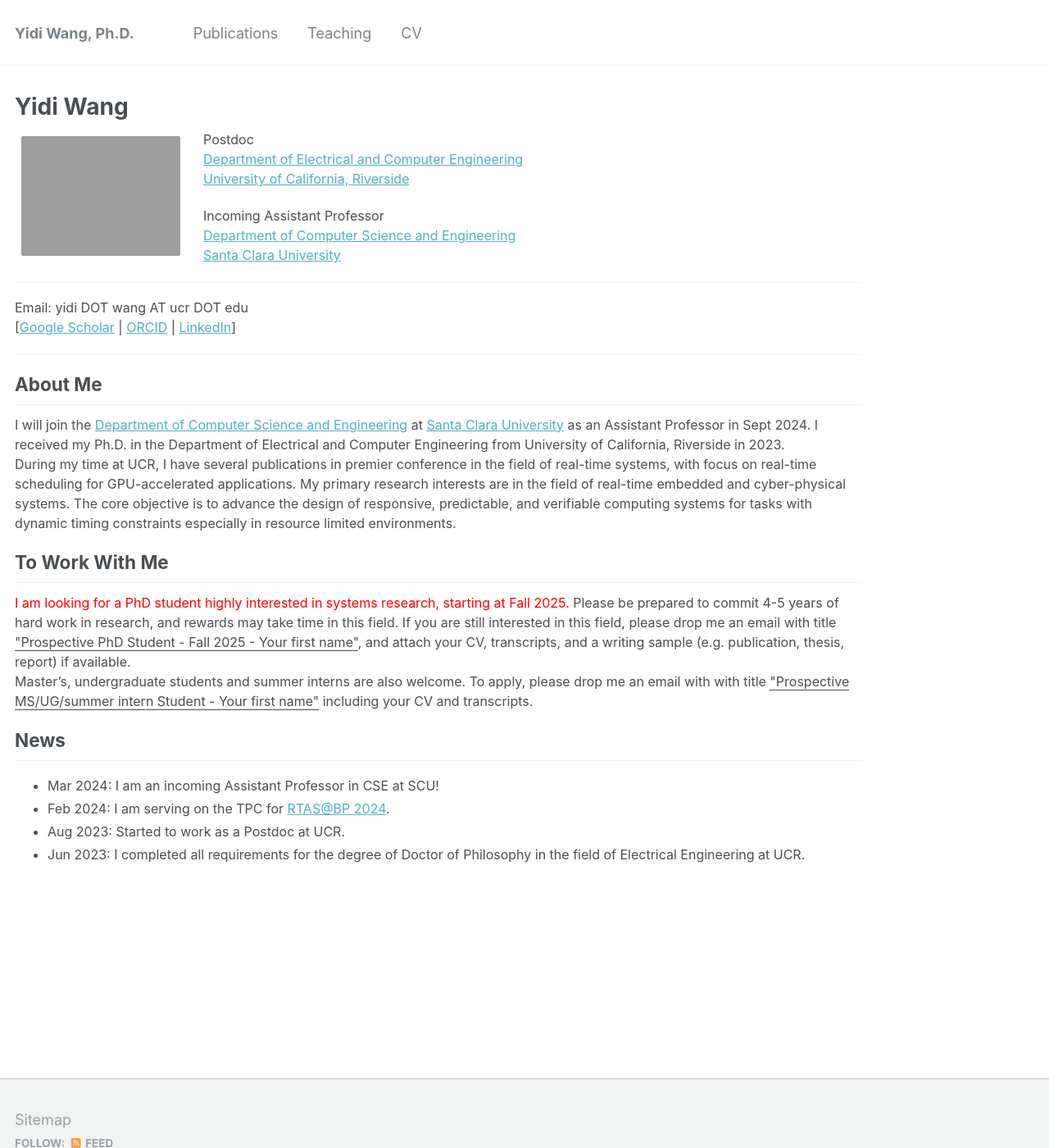
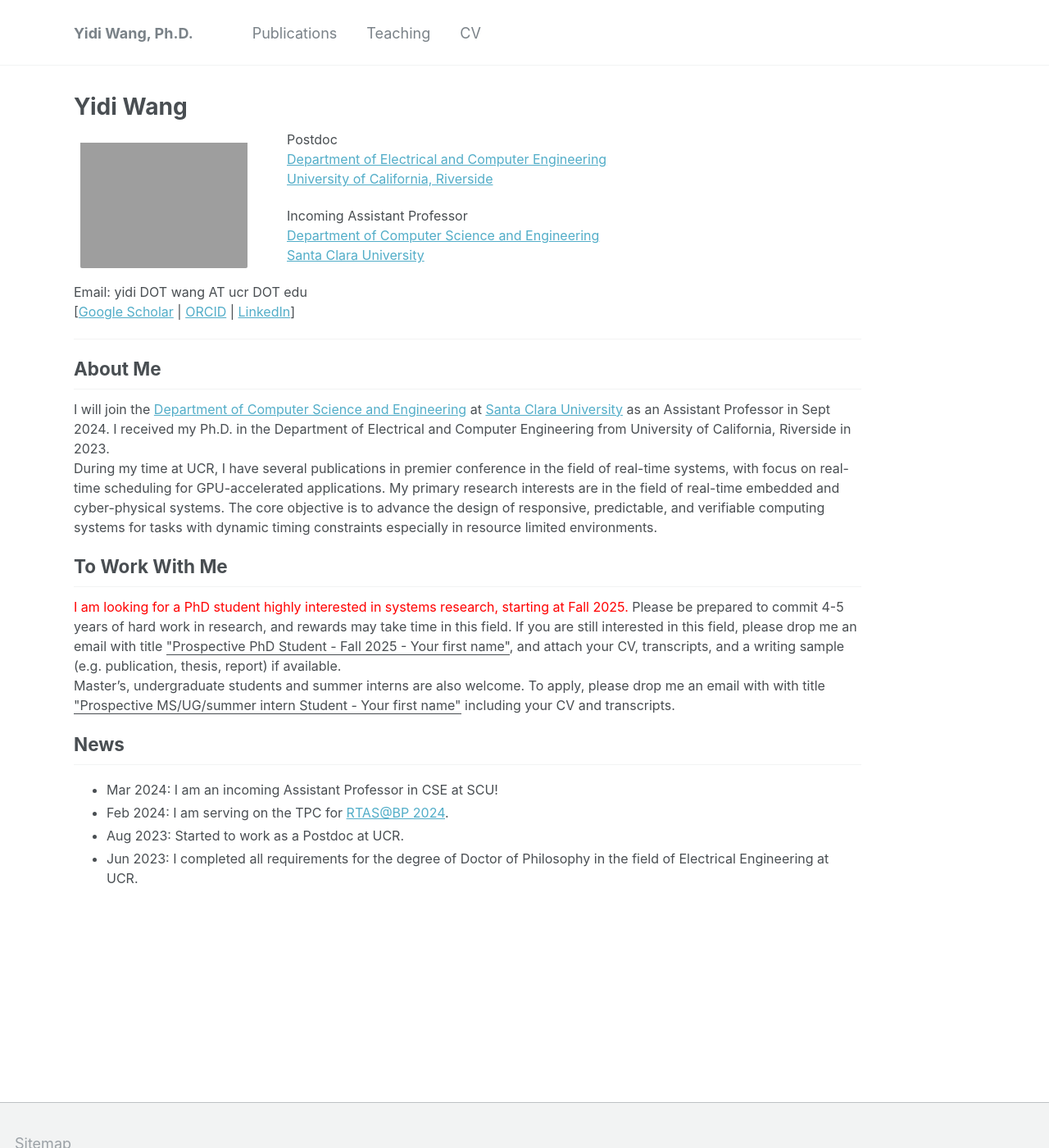
Before and after one commit to yidiwang21/yidiwang21.github.io, a Jekyll site: the page built from _pages/about.md, in a window 1280 px wide and 1400 px high. Shown: the whole window at 82% size. Built offline with Jekyll 4.4.1, drawn with Linux system fonts in a browser that asks for light colours.

Commit message:
minor fix for image and contact alignment

```diff
--- a/_pages/about.md
+++ b/_pages/about.md
@@ -7,7 +7,7 @@ redirect_from:
   - /about.html
 ---
 
-<img align="left" src="https://yidiwang21.github.io/images/IMG_4442.png" alt="Photo" style="width: 210px; border-radius: 10px; padding: 8px 8px 8px 8px; margin-right: 20px;"/>
+<img align="left" src="https://yidiwang21.github.io/images/IMG_4442.png" alt="Photo" style="width: 220px; border-radius: 10px; padding: 16px 8px 8px 8px; margin-right: 40px;"/>
 Postdoc
 [Department of Electrical and Computer Engineering](https://www.ece.ucr.edu/)
 [University of California, Riverside](https://www.ucr.edu/)
@@ -15,8 +15,6 @@ Postdoc
 Incoming Assistant Professor
 [Department of Computer Science and Engineering](https://www.scu.edu/engineering/academic-programs/department-of-computer-engineering/)
 [Santa Clara University](https://www.scu.edu/)
-
----
 
 <!--Office:  -->
 Email: yidi DOT wang AT ucr DOT edu
--- a/_sass/_archive.scss
+++ b/_sass/_archive.scss
@@ -12,6 +12,7 @@
   @include breakpoint($large) {
     @include span(10 of 12 last);
     float: left;
+    padding-left: 4em;
     // @include prefix(0.5 of 12);
   }
 
--- a/_sass/_masthead.scss
+++ b/_sass/_masthead.scss
@@ -43,6 +43,10 @@
     padding: 0;
     clear: both;
     list-style-type: none;
+
+    @include breakpoint($large) {
+      padding-left: 4em;
+    }
   }
 }
 
--- a/_sass/_page.scss
+++ b/_sass/_page.scss
@@ -22,7 +22,7 @@
     // @include prefix(0.5 of 12);
     // @include suffix(2 of 12);
     float: left;
-    // color: aqua
+    padding-left: 4em;
   }
 
   .page__inner-wrap {
```
